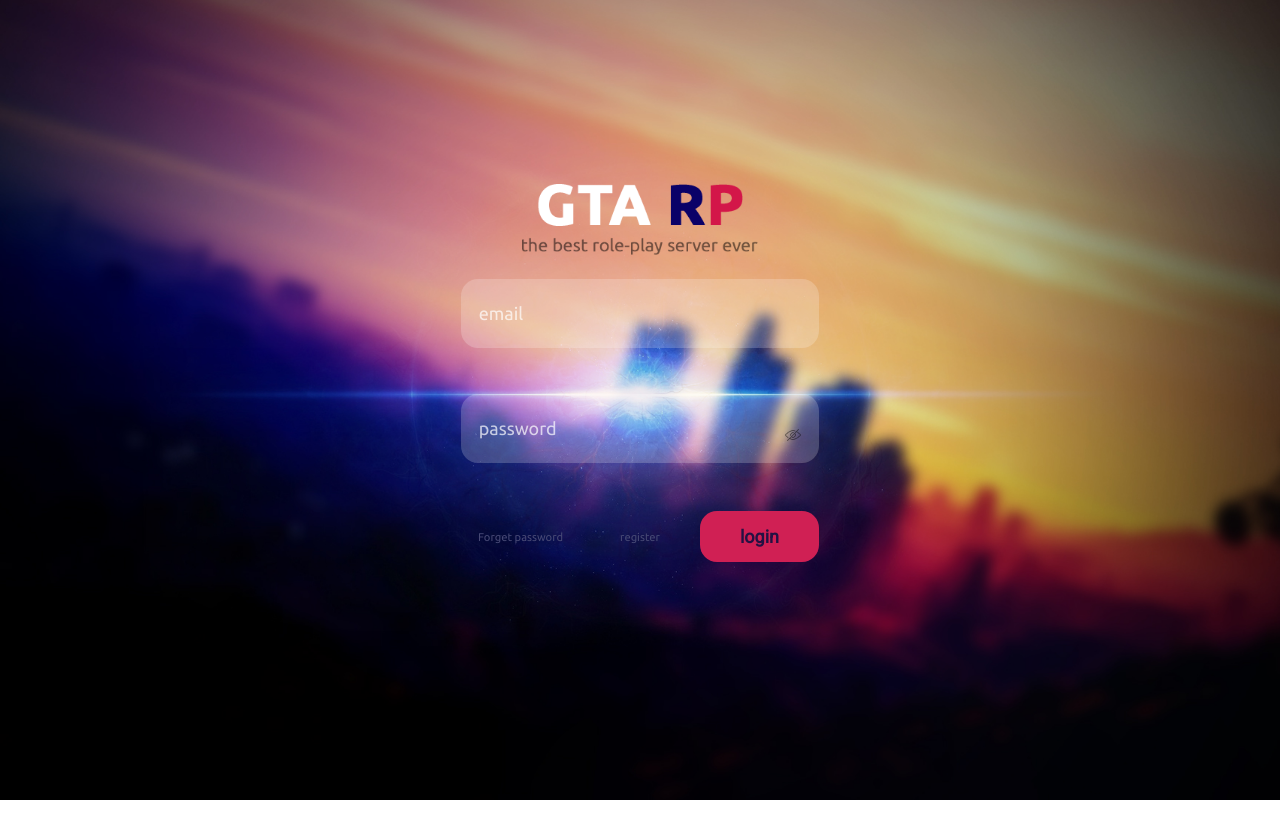
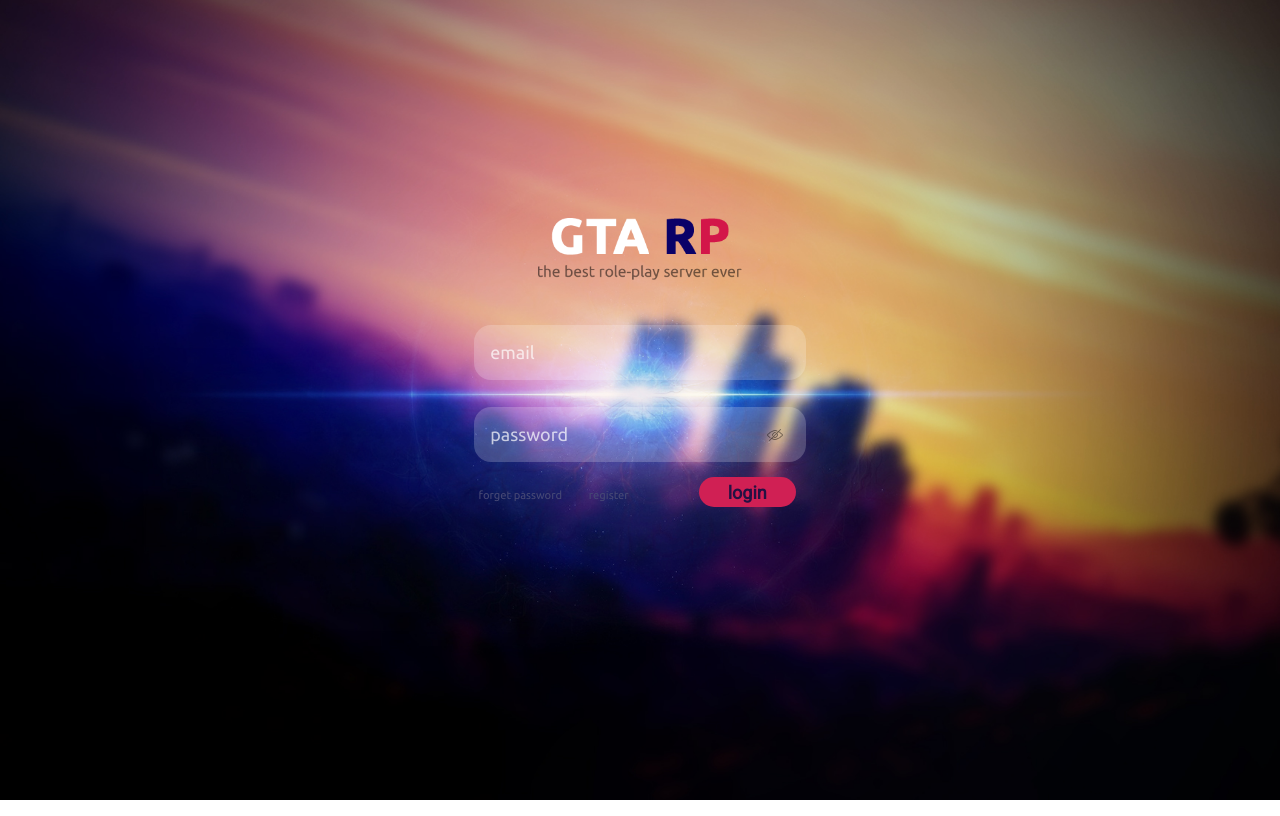
Before and after one commit to theinhabitants/gta5-rp, an Electron app: page client_packages/auth/index.html in a window 1280 px wide. Drawn offline with nearby package versions, Linux system fonts and the light colour scheme.

Commit message:
Ready html of login page

```diff
--- a/client_packages/auth/css/main.css
+++ b/client_packages/auth/css/main.css
@@ -15,66 +15,60 @@
     font-family: Ubuntu, sans-serif;
 }
 
-.main {
-    display: flex;
-    flex-direction: column;
-
-    align-items: center;
-    align-content: center;
+form {
+    display: block;
+    position: relative;
     height: 100%;
     width: 100%;
-    margin: 0;
 }
-form {
-    margin: auto;
-    display: flex;
-    justify-content: center;
-    align-items: center;
-    flex-direction: column;
+
+.half {
+    width: 100%;
     height: 50%;
-    width: 70%;
-    padding-bottom: 2.5%;
-    flex-wrap: wrap;
+    position: relative;
 }
 
 .logo {
-    display: flex;
-    flex: 1;
-    justify-content: center;
+    position: relative;
+    width: 100%;
+    height: 70%;
 }
 
 .logo img {
-    display: flex;
-    height: 75%;
+    position: absolute;
+    width: 16%;
+    bottom: 0;
+    left: 42%;
 }
 
 .email {
-    display: flex;
-    flex: 1;
-    justify-content: center;
-    width: 100%;
-    padding-bottom: 20px;
+    position: absolute;
+    width: 26%;
+    height: 70px;
+    bottom: 0;
+    left: 37%;
+    margin-bottom: 5px;
 }
 
 .pass {
-    display: flex;
     position: relative;
-    flex: 1;
-    flex-direction: row;
-    justify-content: center;
-    width: 100%;
+    width: 26%;
+    height: 70px;
+    bottom: 0;
+    left: 37%;
+    margin-top: 7px;
 }
 
 input {
     font-family: Ubuntu, sans-serif;
     display: flex;
-    height: 73%;
-    width: 40%;
+    height: 55px;
+    width: 100%;
     border: none;
     border-radius: 17px;
     background: rgba(255,255,255, 0.2);
     outline: none;
-    padding-left: 2%;
+    padding-left: 5%;
     padding-right: 2%;
     font-size: large;
     color: white;
@@ -86,43 +80,45 @@
     opacity: 0.7;
 }
 
-.buttons {
-    display: flex;
-    flex: 1;
-    flex-direction: row;
-    justify-content: center;
-    align-content: center;
-    text-align: left;
-    width: 40%;
-}
-
 input[type=submit] {
     font-family: Roboto, sans-serif;
     font-weight: bold;
     display: inline-block;
     position: relative;
-    width: 100%;
-    height: 54%;
     align-self: center;
     background: #D02054;
     color: #241143;
+    height: 30px;
+    width: 100%;
+    padding: 0;
 }
 
 input[type=submit]:hover {
     cursor: pointer;
 }
+
+.buttons {
+    display: inline-block;
+    position: relative;
+    left: 37%;
+    width: 26%;
+    text-align: left;
+}
+
+.buttons > *:last-child {
+    text-align: right;
+}
+
 .url {
-    display: flex;
-    justify-content: center;
-    align-content: center;
-    flex: 2;
-    height: 100%;
+    display: inline-block;
+    padding-left: 5px;
+    padding-right: 5px;
+    margin: 0;
+    width: 29%;
 }
 
 .url a {
     font-family: Ubuntu, sans-serif;
-    flex: 1;
-    align-self: center;
     text-align: center;
     font-size: 0.7em;
     text-decoration: none;
@@ -130,7 +126,12 @@
 }
 
 b {
+    bottom: 20%;
+    position: absolute;
+    left: 25%;
+    width: 50%;
     color: crimson;
+    text-align: center;
 }
 
 .hide {
@@ -138,7 +139,7 @@
     height: 16px;
     position: absolute;
     top: calc(50% - 15px);
-    right: 32%;
+    right: 7%;
     opacity: 0.6;
 }
 
--- a/client_packages/auth/index.html
+++ b/client_packages/auth/index.html
@@ -5,32 +5,37 @@
 
 <body>
 <div class="bg"></div>
-<div class="main">
-    <form onsubmit="login(); return false;">
+<form onsubmit="login(); return false;">
+
+    <div class="half">
         <div class="logo">
             <img src="img/logo.png"/>
         </div>
         <div class="email">
             <input id="email" type="email" placeholder="email" required/>
         </div>
+    </div>
+
+
+    <div class="half">
         <div class="pass">
             <img id="hide" class="hide" src="img/hide.png">
             <input id="password" type="password" minlength="6" placeholder="password" required/>
         </div>
-        <b class="alert" id="wrong-email">Не можем найти такой комбинации email и пароля</b>
         <div class="buttons">
-            <div class="url">
-                <a href="#">Forget password</a>
-            </div>
-            <div class="url">
+            <span class="url">
+                <a href="#">forget password</a>
+            </span>
+            <span class="url">
                 <a href="registration.html">register</a>
-            </div>
-            <div class="url">
+            </span>
+            <span class="url">
                 <input type="submit" value="login" align="center"/>
-            </div>
+            </span>
         </div>
-    </form>
-</div>
+    </div>
+    <b class="alert" id="wrong-email">Не можем найти такой комбинации email и пароля</b>
+</form>
 </body>
 <script src="https://code.jquery.com/jquery-3.3.1.min.js"></script>
 <script type="text/javascript" src="js/main.js"></script>
```
